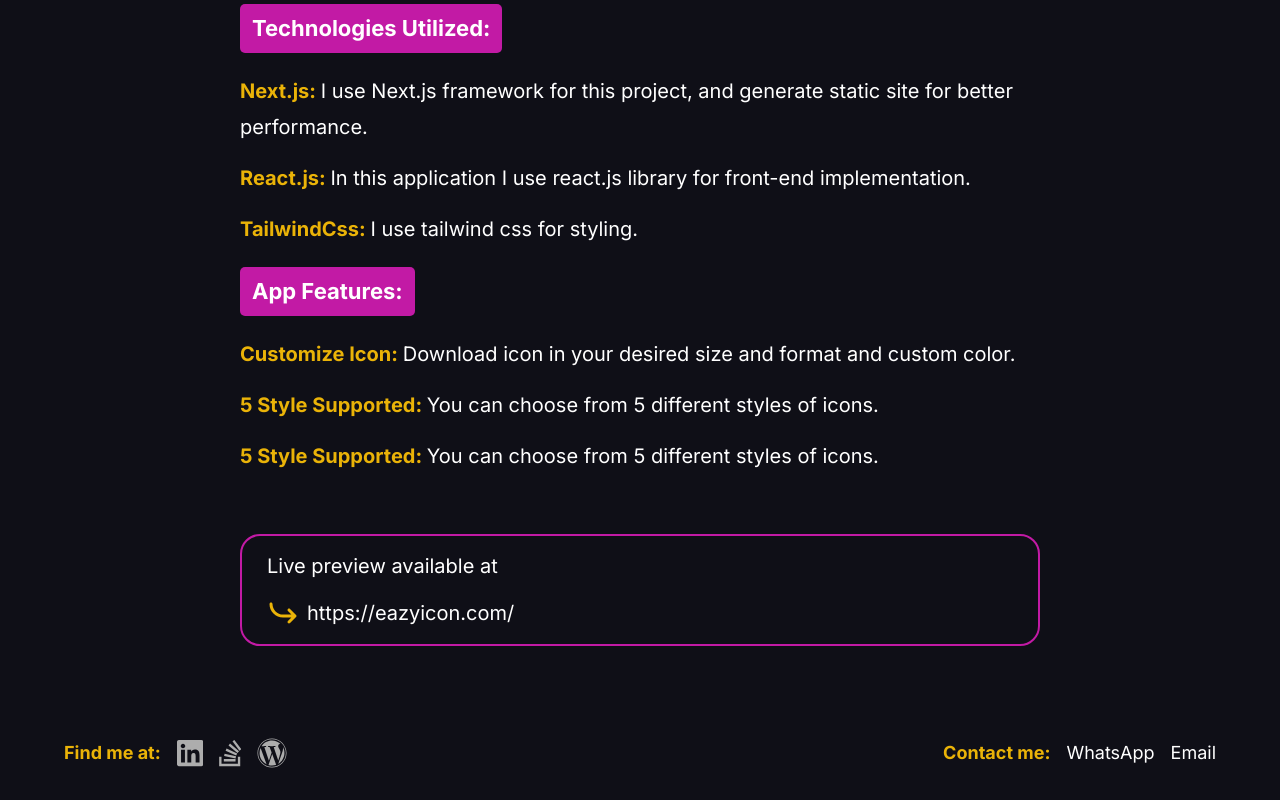
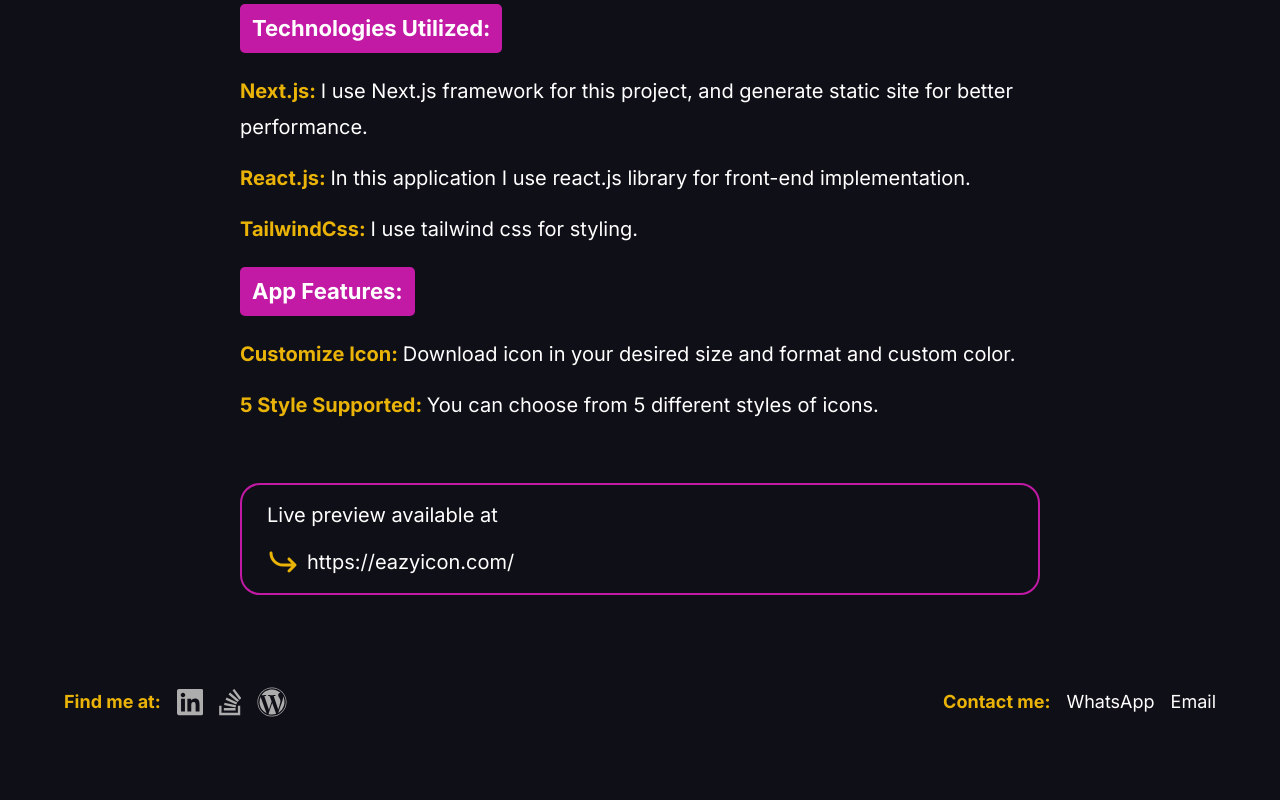
Before and after one commit to coder618/coder618.github.io, a Next.js app: page /eazyicon in a window 1280 px wide. Shown: the part 1100-1900 px from the top of the page. After the commit the page ends 1849 px from the top, so only its background shows below. Built offline with nearby package versions, Linux system fonts and the light colour scheme.

Commit message:
remove duplicate line

```diff
--- a/app/eazyicon/page.jsx
+++ b/app/eazyicon/page.jsx
@@ -47,10 +47,6 @@
                             <b>5 Style Supported: </b>You can choose from 5 different styles of
                             icons.
                         </li>
-                        <li>
-                            <b>5 Style Supported: </b>You can choose from 5 different styles of
-                            icons.
-                        </li>
                     </ul>
 
                     <div className="live-preview-link ">
```
